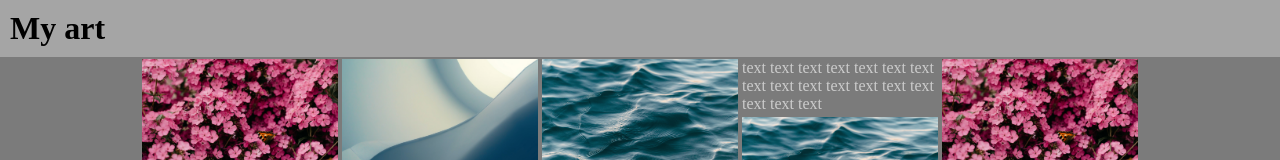
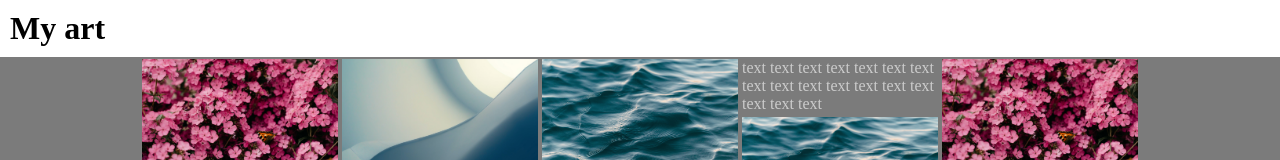
Before and after one commit to KUAD-XtechDesign/js-various2022-YUYONGMIN, a plain HTML site: page sample/sample04.html in a window 1280 px wide. Shown: the top 160 px of the page. Drawn offline with nearby package versions, Linux system fonts and the light colour scheme; some packages are replaced by stand-ins of ours.

Commit message:
色変更＿白

```diff
--- a/sample/css/style04.css
+++ b/sample/css/style04.css
@@ -4,7 +4,7 @@ body{
 }
 
 header{
-  background-color: rgb(165, 165, 165);
+  background-color: rgb(255, 255, 255);
   padding: 10px;
   color: rgb(0, 0, 0);
 }
```
